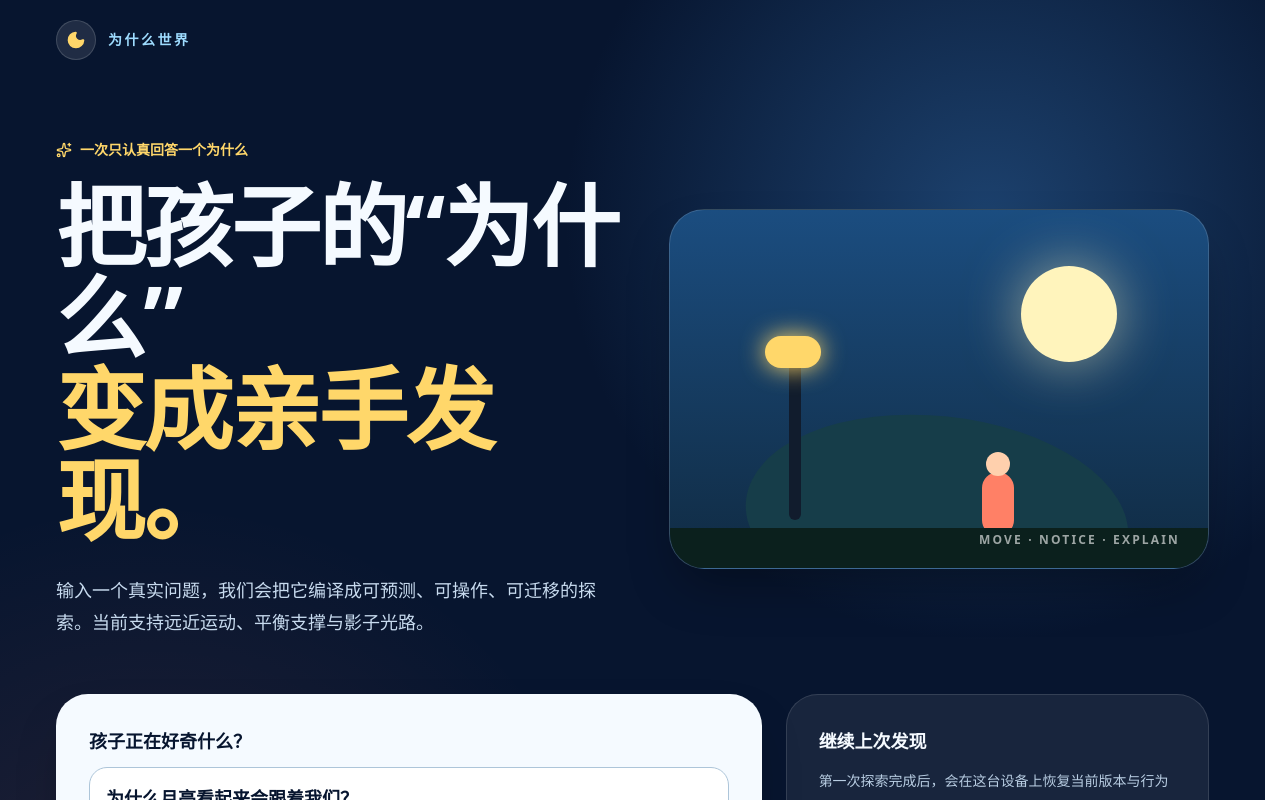
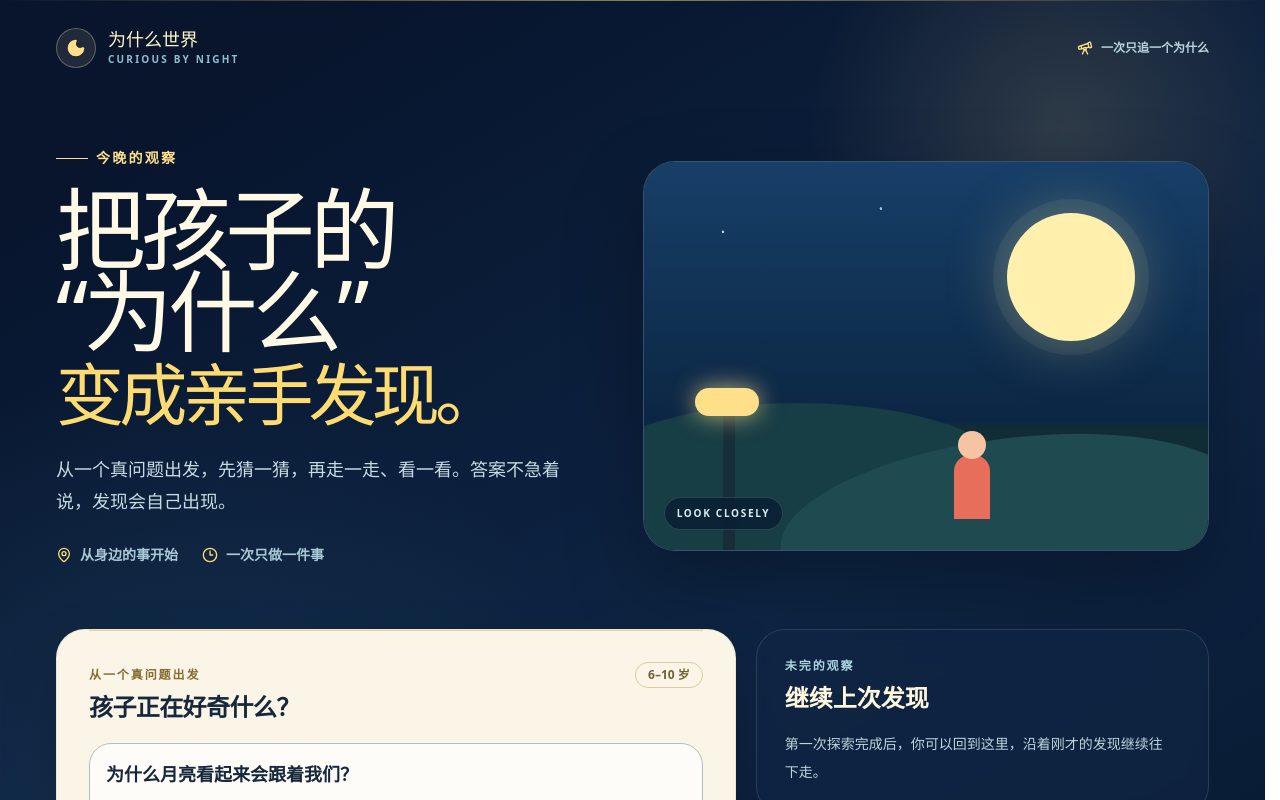
Before and after one commit to lize-agent-engineering/curiosity-world, a Next.js app: page / in a window 1280 px wide. Shown: the top 800 px of the page. Built offline with nearby package versions, Linux system fonts and the light colour scheme; a web font is replaced by a local one.

Commit message:
feat: refine curiosity night exploration UX

```diff
--- a/app/experience/[id]/page.tsx
+++ b/app/experience/[id]/page.tsx
@@ -1,7 +1,7 @@
 'use client';
 
 import { useCallback, useEffect, useMemo, useRef, useState, type FormEvent } from 'react';
-import { ArrowLeft, Play, ScrollText } from 'lucide-react';
+import { ArrowLeft, Moon, Play, ScrollText } from 'lucide-react';
 import { useParams, useRouter, useSearchParams } from 'next/navigation';
 import { z } from 'zod';
 
@@ -454,8 +454,9 @@ export default function CuriosityExperiencePage() {
     );
 
   return (
-    <main className="min-h-screen bg-[#07152f] p-4 text-white sm:p-6">
+    <main className="min-h-dvh bg-[#08152d] p-4 text-white sm:p-6">
       <header className="mx-auto mb-5 flex max-w-[1450px] items-center justify-between gap-4">
+        <div className="flex items-center gap-3">
           <Button
             variant="ghost"
             onClick={() => router.push('/')}
@@ -464,6 +465,11 @@ export default function CuriosityExperiencePage() {
             <ArrowLeft className="size-4" />
             新的问题
           </Button>
+          <span className="hidden items-center gap-2 text-sm font-black text-[#fff4c7] sm:flex">
+            <Moon className="size-4 fill-[#ffe08a] text-[#ffe08a]" aria-hidden="true" />
+            为什么世界
+          </span>
+        </div>
         <div className="flex rounded-xl border border-white/10 bg-white/[.06] p-1">
           <Button
             size="sm"
--- a/app/globals.css
+++ b/app/globals.css
@@ -60,24 +60,24 @@
   --card-foreground: oklch(0.145 0 0);
   --popover: oklch(1 0 0);
   --popover-foreground: oklch(0.145 0 0);
-  --primary: #722ed1;
-  --primary-foreground: oklch(0.985 0 0);
-  --secondary: oklch(0.97 0 0);
-  --secondary-foreground: oklch(0.205 0 0);
-  --muted: oklch(0.97 0 0);
-  --muted-foreground: oklch(0.556 0 0);
-  --accent: oklch(0.97 0 0);
-  --accent-foreground: oklch(0.205 0 0);
-  --destructive: oklch(0.58 0.22 27);
-  --border: oklch(0.922 0 0);
-  --input: oklch(0.922 0 0);
-  --ring: oklch(0.708 0 0);
+  --primary: #d87355;
+  --primary-foreground: #fff9e7;
+  --secondary: #f3ead2;
+  --secondary-foreground: #17283d;
+  --muted: #e9edf0;
+  --muted-foreground: #536577;
+  --accent: #fff0ae;
+  --accent-foreground: #173047;
+  --destructive: #b53f36;
+  --border: #c5d1d1;
+  --input: #b8c6c7;
+  --ring: #d0a936;
   --chart-1: oklch(0.809 0.105 251.813);
   --chart-2: oklch(0.623 0.214 259.815);
   --chart-3: oklch(0.546 0.245 262.881);
   --chart-4: oklch(0.488 0.243 264.376);
   --chart-5: oklch(0.424 0.199 265.638);
-  --radius: 0.625rem;
+  --radius: 0.875rem;
   --sidebar: oklch(0.985 0 0);
   --sidebar-foreground: oklch(0.145 0 0);
   --sidebar-primary: oklch(0.205 0 0);
--- a/components/curiosity/home-view.tsx
+++ b/components/curiosity/home-view.tsx
@@ -1,7 +1,7 @@
 'use client';
 
 import type { FormEvent } from 'react';
-import { ArrowRight, Moon, Sparkles } from 'lucide-react';
+import { ArrowRight, Clock3, MapPin, Moon, Telescope } from 'lucide-react';
 
 import { Button } from '@/components/ui/button';
 import { CollaborationProgress } from './collaboration-progress';
@@ -34,6 +34,8 @@ interface CuriosityHomeViewProps {
   onOpenExperience: (id: string) => void;
 }
 
+const presets = ['为什么月亮看起来会跟着我们？', '桥为什么不会倒？', '影子为什么会变长？'];
+
 export function CuriosityHomeView({
   values,
   status,
@@ -43,65 +45,136 @@ export function CuriosityHomeView({
   onSubmit,
   onOpenExperience,
 }: CuriosityHomeViewProps) {
-  const presets = ['为什么月亮看起来会跟着我们？', '桥为什么不会倒？', '影子为什么会变长？'];
   return (
-    <main className="min-h-screen overflow-hidden bg-[#07152f] text-[#f5faff]">
-      <div className="relative isolate mx-auto min-h-screen max-w-[1500px] px-5 pb-16 pt-5 sm:px-9 lg:px-14">
-        <div className="pointer-events-none absolute inset-0 -z-10 bg-[radial-gradient(circle_at_78%_18%,rgba(46,102,162,.55),transparent_30%),radial-gradient(circle_at_12%_80%,rgba(255,128,102,.12),transparent_32%)]" />
-        <header className="flex items-center">
-          <div className="flex items-center gap-3 text-sm font-black tracking-[.18em] text-[#9edcff]">
-            <span className="grid size-10 place-items-center rounded-full border border-white/15 bg-white/10">
-              <Moon className="size-5 fill-[#ffd76a] text-[#ffd76a]" />
+    <main className="min-h-dvh overflow-hidden bg-[#08152d] text-[#f8f4e8]">
+      <div className="relative isolate mx-auto min-h-dvh max-w-[1440px] px-5 pb-12 pt-5 sm:px-9 sm:pt-7 lg:px-14">
+        <div
+          aria-hidden="true"
+          className="pointer-events-none absolute inset-0 -z-10 opacity-90 [background-image:radial-gradient(circle_at_84%_11%,rgba(255,226,145,.16),transparent_17%),radial-gradient(circle_at_14%_68%,rgba(72,145,181,.16),transparent_32%),linear-gradient(150deg,#08152d_10%,#0f2747_55%,#07152b)]"
+        />
+        <div
+          aria-hidden="true"
+          className="pointer-events-none absolute inset-x-0 top-0 -z-10 h-px bg-gradient-to-r from-transparent via-[#e7c66c]/60 to-transparent"
+        />
+
+        <header className="flex items-center justify-between gap-4">
+          <div className="flex items-center gap-3">
+            <span className="grid size-10 place-items-center rounded-full border border-[#f6e9ba]/30 bg-[#f6e9ba]/10 text-[#ffe08a]">
+              <Moon className="size-5 fill-current" aria-hidden="true" />
             </span>
+            <div>
+              <p className="font-[var(--font-curiosity-display)] text-lg leading-none text-[#fff4c7]">
                 为什么世界
+              </p>
+              <p className="mt-1 text-[10px] font-bold tracking-[.22em] text-[#8fbed0]">
+                CURIOUS BY NIGHT
+              </p>
             </div>
+          </div>
+          <p className="hidden items-center gap-2 text-xs font-semibold text-[#b9d5df] sm:flex">
+            <Telescope className="size-4 text-[#ffe08a]" aria-hidden="true" />
+            一次只追一个为什么
+          </p>
         </header>
 
-        <section className="grid items-center gap-10 pb-14 pt-12 lg:grid-cols-[1.03fr_.97fr] lg:pt-20">
-          <div>
-            <p className="mb-5 flex items-center gap-2 text-sm font-bold text-[#ffd76a]">
-              <Sparkles className="size-4" /> 一次只认真回答一个为什么
+        <section className="grid items-center gap-10 pb-10 pt-12 lg:grid-cols-[.96fr_1.04fr] lg:gap-16 lg:pb-16 lg:pt-20">
+          <div className="max-w-2xl">
+            <p className="flex items-center gap-2 text-sm font-bold tracking-[.16em] text-[#ffe08a]">
+              <span className="h-px w-8 bg-current" /> 今晚的观察
             </p>
-            <h1 className="max-w-3xl font-[var(--font-curiosity-display)] text-5xl font-black leading-[1.02] tracking-tight sm:text-7xl xl:text-[5.6rem]">
-              把孩子的“为什么”
+            <h1
+              aria-label="把孩子的“为什么”变成亲手发现。"
+              className="mt-5 max-w-xl font-[var(--font-curiosity-display)] text-[clamp(3.25rem,7vw,6rem)] leading-[.91] tracking-[-.055em] text-[#fff9e6]"
+            >
+              <span aria-hidden="true" className="block">
+                把孩子的
                 <br />
-              <span className="text-[#ffd76a]">变成亲手发现。</span>
+                “为什么”
+              </span>
+              <span aria-hidden="true" className="mt-3 block text-[.76em] text-[#ffdc72]">
+                变成亲手发现。
+              </span>
             </h1>
-            <p className="mt-7 max-w-xl text-base leading-8 text-[#c8dbef] sm:text-lg">
-              输入一个真实问题，我们会把它编译成可预测、可操作、可迁移的探索。当前支持远近运动、平衡支撑与影子光路。
+            <p className="mt-7 max-w-lg text-base leading-8 text-[#c7dbe3] sm:text-lg">
+              从一个真问题出发，先猜一猜，再走一走、看一看。答案不急着说，发现会自己出现。
             </p>
+            <div className="mt-7 flex flex-wrap gap-x-6 gap-y-3 text-sm font-semibold text-[#a9c9d5]">
+              <span className="flex items-center gap-2">
+                <MapPin className="size-4 text-[#ffdc72]" aria-hidden="true" /> 从身边的事开始
+              </span>
+              <span className="flex items-center gap-2">
+                <Clock3 className="size-4 text-[#ffdc72]" aria-hidden="true" /> 一次只做一件事
+              </span>
+            </div>
           </div>
 
+          <figure
+            role="img"
+            aria-label="月亮、路灯和散步中的孩子组成的夜间观察窗"
+            className="relative mx-auto h-[330px] w-full max-w-[620px] overflow-hidden rounded-[2rem] border border-[#d5e7e9]/20 bg-[#102c4d] shadow-[0_30px_80px_rgba(0,0,0,.28)] sm:h-[390px]"
+          >
             <div
-            className="relative mx-auto h-[360px] w-full max-w-xl overflow-hidden rounded-[2.2rem] border border-white/15 bg-gradient-to-b from-[#1b4d80] to-[#102b43] shadow-2xl shadow-black/35"
               aria-hidden="true"
-          >
-            <div className="absolute right-[17%] top-14 size-24 rounded-full bg-[#fff4bc] shadow-[0_0_55px_rgba(255,244,188,.55)]" />
-            <div className="absolute -bottom-14 left-[14%] h-52 w-96 rotate-6 rounded-[50%] bg-[#163d49]" />
-            <div className="absolute bottom-12 left-[22%] h-44 w-3 rounded-full bg-[#111c2d] before:absolute before:-left-6 before:-top-2 before:h-8 before:w-14 before:rounded-full before:bg-[#ffd76a] before:shadow-[0_0_25px_#ffd76a]" />
-            <div className="absolute bottom-8 left-[58%] h-16 w-8 rounded-2xl bg-[#ff8066] before:absolute before:-top-5 before:left-1 before:size-6 before:rounded-full before:bg-[#ffd0ad]" />
-            <div className="absolute bottom-0 h-10 w-full bg-[#0b201d]" />
-            <p className="absolute bottom-5 right-7 text-xs font-black tracking-[.18em] text-white/60">
-              MOVE · NOTICE · EXPLAIN
-            </p>
+              className="absolute inset-0 [background-image:radial-gradient(circle_at_14%_18%,rgba(241,249,252,.8)_0_1px,transparent_1.6px),radial-gradient(circle_at_42%_12%,rgba(241,249,252,.7)_0_1px,transparent_1.6px),radial-gradient(circle_at_68%_26%,rgba(241,249,252,.55)_0_1px,transparent_1.6px),linear-gradient(180deg,#173f68_0%,#0b2643_67%,#102d36_68%)]"
+            />
+            <div
+              aria-hidden="true"
+              className="absolute right-[13%] top-[13%] size-24 rounded-full bg-[#fff0ae] shadow-[0_0_0_14px_rgba(255,240,174,.06),0_0_60px_rgba(255,233,151,.35)] sm:size-32"
+            />
+            <div
+              aria-hidden="true"
+              className="absolute bottom-0 left-[-10%] h-[38%] w-[75%] rounded-t-[60%] bg-[#173d45]"
+            />
+            <div
+              aria-hidden="true"
+              className="absolute bottom-[-14%] right-[-7%] h-[43%] w-[83%] rotate-[-7deg] rounded-t-[55%] bg-[#1e4a50]"
+            />
+            <div
+              aria-hidden="true"
+              className="absolute bottom-0 left-[14%] h-[42%] w-3 rounded-t-full bg-[#172d39] before:absolute before:-left-7 before:top-0 before:h-7 before:w-16 before:rounded-full before:bg-[#ffe08a] before:shadow-[0_0_24px_rgba(255,224,138,.72)]"
+            />
+            <div
+              aria-hidden="true"
+              className="absolute bottom-[8%] left-[55%] h-16 w-9 rounded-t-[1rem] bg-[#e66e5b] before:absolute before:-top-6 before:left-1/2 before:size-7 before:-translate-x-1/2 before:rounded-full before:bg-[#f6c4a2]"
+            />
+            <div className="absolute bottom-5 left-5 rounded-full border border-white/15 bg-[#071b31]/70 px-3 py-2 text-[10px] font-bold tracking-[.17em] text-[#d7edf1] backdrop-blur-sm">
+              LOOK CLOSELY
             </div>
+          </figure>
         </section>
 
-        <section className="grid gap-6 lg:grid-cols-[1.25fr_.75fr]">
+        <section className="grid items-start gap-5 lg:grid-cols-[1.2fr_.8fr]">
           <form
             onSubmit={onSubmit}
-            className="rounded-[2rem] border border-white/12 bg-[#f5faff] p-6 text-[#07152f] shadow-2xl shadow-black/25 sm:p-8"
+            className="relative overflow-hidden rounded-[1.8rem] border border-[#d8cda4]/40 bg-[#faf5e7] p-5 text-[#17283d] shadow-[0_24px_55px_rgba(0,0,0,.18)] sm:p-8"
           >
-            <label htmlFor="curiosity-question" className="text-lg font-black">
+            <div
+              aria-hidden="true"
+              className="pointer-events-none absolute inset-x-8 top-0 h-px bg-[#d6bd69]/60"
+            />
+            <div className="flex items-baseline justify-between gap-4">
+              <div>
+                <p className="text-xs font-bold tracking-[.16em] text-[#856c31]">
+                  从一个真问题出发
+                </p>
+                <label
+                  htmlFor="curiosity-question"
+                  className="mt-2 block text-xl font-black tracking-tight sm:text-2xl"
+                >
                   孩子正在好奇什么？
                 </label>
+              </div>
+              <span className="hidden rounded-full border border-[#d8cda4] px-3 py-1 text-xs font-bold text-[#6f603b] sm:block">
+                6–10 岁
+              </span>
+            </div>
             <textarea
               id="curiosity-question"
               value={values.question}
               onChange={(event) => onChange('question', event.target.value)}
               rows={3}
               required
-              className="mt-3 w-full resize-none rounded-2xl border border-[#adc5d9] bg-white px-4 py-4 text-lg font-semibold outline-none transition focus:border-[#1b4d80] focus:ring-4 focus:ring-[#1b4d80]/10"
+              className="mt-5 w-full resize-none rounded-2xl border border-[#aebfc4] bg-white/70 px-4 py-4 text-lg font-semibold leading-7 outline-none transition placeholder:text-[#8b9a9e] focus:border-[#234d69] focus:ring-4 focus:ring-[#234d69]/10"
             />
             <div className="mt-3 flex flex-wrap gap-2" aria-label="试试这些问题">
               {presets.map((question) => (
@@ -109,15 +182,15 @@ export function CuriosityHomeView({
                   key={question}
                   type="button"
                   onClick={() => onChange('question', question)}
-                  className="min-h-11 rounded-full border border-[#adc5d9] bg-white px-4 py-2 text-left text-sm font-bold text-[#173d5d] transition hover:border-[#1b4d80] hover:bg-[#eaf4fb]"
+                  className="min-h-11 rounded-full border border-[#bcc8c6] bg-white/60 px-4 py-2 text-left text-sm font-bold text-[#294b60] transition hover:border-[#d0a936] hover:bg-[#fffdf5] focus-visible:outline-2 focus-visible:outline-offset-2 focus-visible:outline-[#234d69]"
                 >
                   {question}
                 </button>
               ))}
             </div>
             <div className="mt-5 grid gap-4 sm:grid-cols-2">
-              <label className="text-sm font-bold">
-                孩子年龄（6–10 岁）
+              <label className="text-sm font-bold text-[#314657]">
+                孩子年龄
                 <input
                   aria-label="孩子年龄"
                   type="number"
@@ -125,17 +198,17 @@ export function CuriosityHomeView({
                   max={10}
                   value={values.age}
                   onChange={(event) => onChange('age', Number(event.target.value))}
-                  className="mt-2 h-12 w-full rounded-xl border border-[#adc5d9] px-3 outline-none focus:border-[#1b4d80]"
+                  className="mt-2 h-12 w-full rounded-xl border border-[#aebfc4] bg-white/70 px-3 text-base outline-none transition focus:border-[#234d69] focus:ring-4 focus:ring-[#234d69]/10"
                 />
               </label>
-              <label className="text-sm font-bold">
+              <label className="text-sm font-bold text-[#314657]">
                 最近感兴趣的事
                 <input
                   aria-label="兴趣"
                   value={values.interests}
                   onChange={(event) => onChange('interests', event.target.value)}
                   placeholder="散步、星空"
-                  className="mt-2 h-12 w-full rounded-xl border border-[#adc5d9] px-3 outline-none focus:border-[#1b4d80]"
+                  className="mt-2 h-12 w-full rounded-xl border border-[#aebfc4] bg-white/70 px-3 text-base outline-none transition placeholder:text-[#8b9a9e] focus:border-[#234d69] focus:ring-4 focus:ring-[#234d69]/10"
                 />
               </label>
             </div>
@@ -143,7 +216,7 @@ export function CuriosityHomeView({
             {error && (
               <p
                 role="alert"
-                className="mt-5 rounded-2xl bg-[#fff0ec] p-4 text-sm font-bold text-[#a33824]"
+                className="mt-5 rounded-xl border border-[#d98c79] bg-[#fff0e9] p-4 text-sm font-bold text-[#9b3e2e]"
               >
                 这次探索还没有生成完成，请重新生成。
               </p>
@@ -151,29 +224,30 @@ export function CuriosityHomeView({
             <Button
               type="submit"
               disabled={Boolean(status)}
-              className="mt-6 h-14 w-full rounded-2xl bg-[#ff8066] text-base font-black text-[#07152f] hover:bg-[#ff947d]"
+              className="mt-6 h-14 w-full rounded-2xl bg-[#d87355] text-base font-black text-white shadow-[0_5px_0_#a94d3a] transition hover:translate-y-[1px] hover:bg-[#c9644a] hover:shadow-[0_4px_0_#a94d3a]"
             >
-              {error ? '重新生成这次探索' : '生成这次探索'} <ArrowRight className="size-5" />
+              {error ? '重新生成这次探索' : '开始这次探索'} <ArrowRight className="size-5" />
             </Button>
           </form>
 
-          <aside className="rounded-[2rem] border border-white/12 bg-white/[.07] p-6 sm:p-8">
-            <h2 className="text-lg font-black">继续上次发现</h2>
+          <aside className="rounded-[1.8rem] border border-white/12 bg-[#102543]/70 p-5 backdrop-blur-sm sm:p-7">
+            <p className="text-xs font-bold tracking-[.16em] text-[#a9d5df]">未完的观察</p>
+            <h2 className="mt-2 text-2xl font-black text-[#fff7dc]">继续上次发现</h2>
             {recent.length === 0 ? (
-              <p className="mt-3 text-sm leading-7 text-[#b8cde2]">
-                第一次探索完成后，会在这台设备上恢复当前版本与行为摘要。
+              <p className="mt-4 max-w-sm text-sm leading-7 text-[#bed4dc]">
+                第一次探索完成后，你可以回到这里，沿着刚才的发现继续往下走。
               </p>
             ) : (
-              <div className="mt-4 space-y-3">
+              <div className="mt-5 space-y-3">
                 {recent.map((item) => (
                   <button
                     type="button"
                     key={item.id}
                     onClick={() => onOpenExperience(item.id)}
-                    className="w-full rounded-2xl border border-white/10 bg-white/[.06] p-4 text-left transition hover:border-[#ffd76a]/50 hover:bg-white/10"
+                    className="w-full rounded-2xl border border-white/10 bg-white/[.06] p-4 text-left transition hover:border-[#ffe08a]/45 hover:bg-white/[.1] focus-visible:outline-2 focus-visible:outline-offset-2 focus-visible:outline-[#ffe08a]"
                   >
-                    <span className="block font-bold">{item.question}</span>
-                    <span className="mt-2 block text-xs text-[#9fc0dd]">
+                    <span className="block font-bold text-[#fff8e7]">{item.question}</span>
+                    <span className="mt-2 block text-xs text-[#a9c9d5]">
                       {item.age} 岁 · {new Date(item.updatedAt).toLocaleDateString('zh-CN')}
                     </span>
                   </button>
```
Also changed, not shown: components/curiosity/child-task-shell.tsx (+5 -5 lines), components/curiosity/collaboration-progress.tsx (+7 -7 lines), components/curiosity/parent-review.tsx (+8 -8 lines), components/curiosity/scenes/relative-motion-scene.tsx (+6 -6 lines), components/curiosity/voice-guide.tsx (+8 -8 lines), 1 other file (tests, documents, lock files or other folders). Lines whose indentation alone changed are shown as unchanged.
